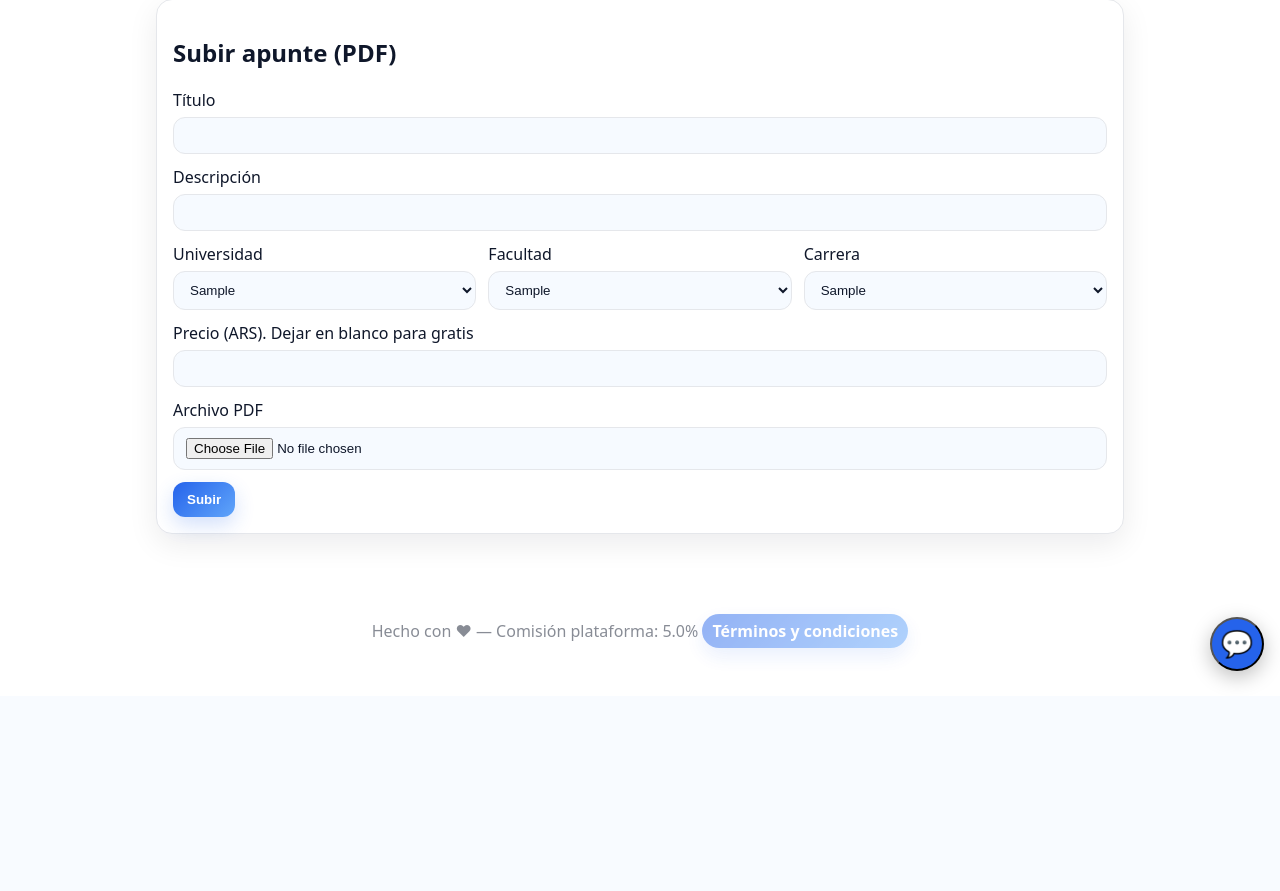
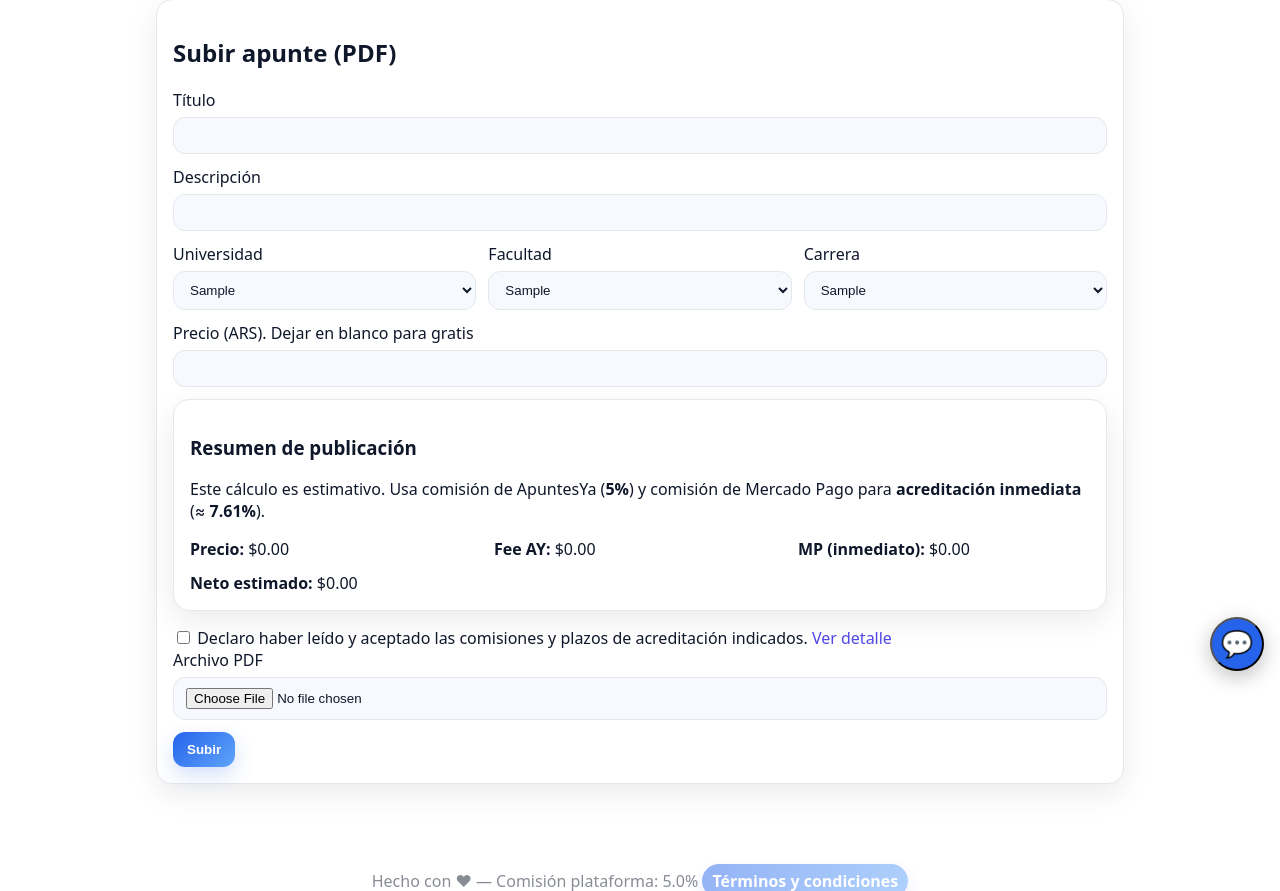
Before and after one commit to francozapata/APUNTESYA, a Flask app: page /upload in a window 1280 px wide. Shown: the part 113-1004 px from the top of the page. Before the commit the page ends 797 px from the top, so only its background shows below. Run offline with Flask 3, Linux system fonts and the light colour scheme; a user stored in the database is signed in; tables that the repository leaves empty hold one stand-in row (values such as "Sample post"); grey boxes marked "Sample" are stand-in pictures.

Commit message:
feat(step1): resumen previo a publicar + checkbox de aceptación + /healthz + badge MP en perfil

```diff
--- a/apuntesya2/app.py
+++ b/apuntesya2/app.py
@@ -907,3 +907,10 @@ def change_password():
 
     flash("¡Contraseña actualizada correctamente!", "success")
     return redirect(url_for("profile"))
+
+@app.route("/healthz")
+def healthz():
+    try:
+        return {"status":"ok","version": app.config.get("APP_VERSION","unknown")}, 200
+    except Exception as e:
+        return {"status":"degraded","error": str(e)}, 200
--- a/apuntesya2/templates/upload.html
+++ b/apuntesya2/templates/upload.html
@@ -13,6 +13,55 @@
     </div>
     <label>Precio (ARS). Dejar en blanco para gratis</label><input class="input" name="price" type="number" min="0"
       step="0.01">
+  <!-- Resumen de publicación -->
+  <div class="card mt-4" id="resumen-publicacion" data-ay="{{ config.PLATFORM_FEE_PCT or 5 }}" data-mp="{{ MP_FEE_IMMEDIATE_TOTAL_PCT if MP_FEE_IMMEDIATE_TOTAL_PCT is defined else 7.61 }}">
+    <h3>Resumen de publicación</h3>
+    <p class="text-sm">Este cálculo es estimativo. Usa comisión de ApuntesYa (<strong>{{ config.PLATFORM_FEE_PCT or 5 }}%</strong>) y comisión de Mercado Pago para <strong>acreditación inmediata</strong> (≈ <strong>{{ '%.2f' % (MP_FEE_IMMEDIATE_TOTAL_PCT if MP_FEE_IMMEDIATE_TOTAL_PCT is defined else 7.61) }}%</strong>).</p>
+    <div class="grid">
+      <div><strong>Precio:</strong> $<span id="rp-precio">0.00</span></div>
+      <div><strong>Fee AY:</strong> $<span id="rp-ay">0.00</span></div>
+      <div><strong>MP (inmediato):</strong> $<span id="rp-mp">0.00</span></div>
+      <div><strong>Neto estimado:</strong> $<span id="rp-neto">0.00</span></div>
+    </div>
+  </div>
+
+  <div class="mt-3">
+    <label class="inline-flex items-center">
+      <input type="checkbox" name="accept_commissions" required>
+      <span class="ml-2 text-sm">
+        Declaro haber leído y aceptado las comisiones y plazos de acreditación indicados.
+        <a href="{{ url_for('help_commissions') }}" class="text-blue-600 hover:underline">Ver detalle</a>
+      </span>
+    </label>
+  </div>
+
+  <script>
+    (function(){
+      function toNum(x){ var n=parseFloat(x); return isNaN(n)?0:n; }
+      var precioInput = document.querySelector('input[name="price"]');
+      var box = document.getElementById('resumen-publicacion');
+      if(!box) return;
+      var ayPct = parseFloat(box.getAttribute('data-ay') || '5');
+      var mpPct = parseFloat(box.getAttribute('data-mp') || '7.61');
+
+      function recalc(){
+        var p = toNum(precioInput && precioInput.value);
+        var feeAY = +(p * (ayPct/100)).toFixed(2);
+        var feeMP = +(p * (mpPct/100)).toFixed(2);
+        var neto = +(p - feeAY - feeMP).toFixed(2);
+        var $ = function(id){ return document.getElementById(id) };
+        $('rp-precio').textContent = p.toFixed(2);
+        $('rp-ay').textContent = feeAY.toFixed(2);
+        $('rp-mp').textContent = feeMP.toFixed(2);
+        $('rp-neto').textContent = neto.toFixed(2);
+      }
+      if (precioInput){
+        precioInput.addEventListener('input', recalc);
+        recalc();
+      }
+    })();
+  </script>
+
 
     <label>Archivo PDF</label><input class="input" type="file" name="file" accept="application/pdf" required>
     <button class="btn">Subir</button>
```
